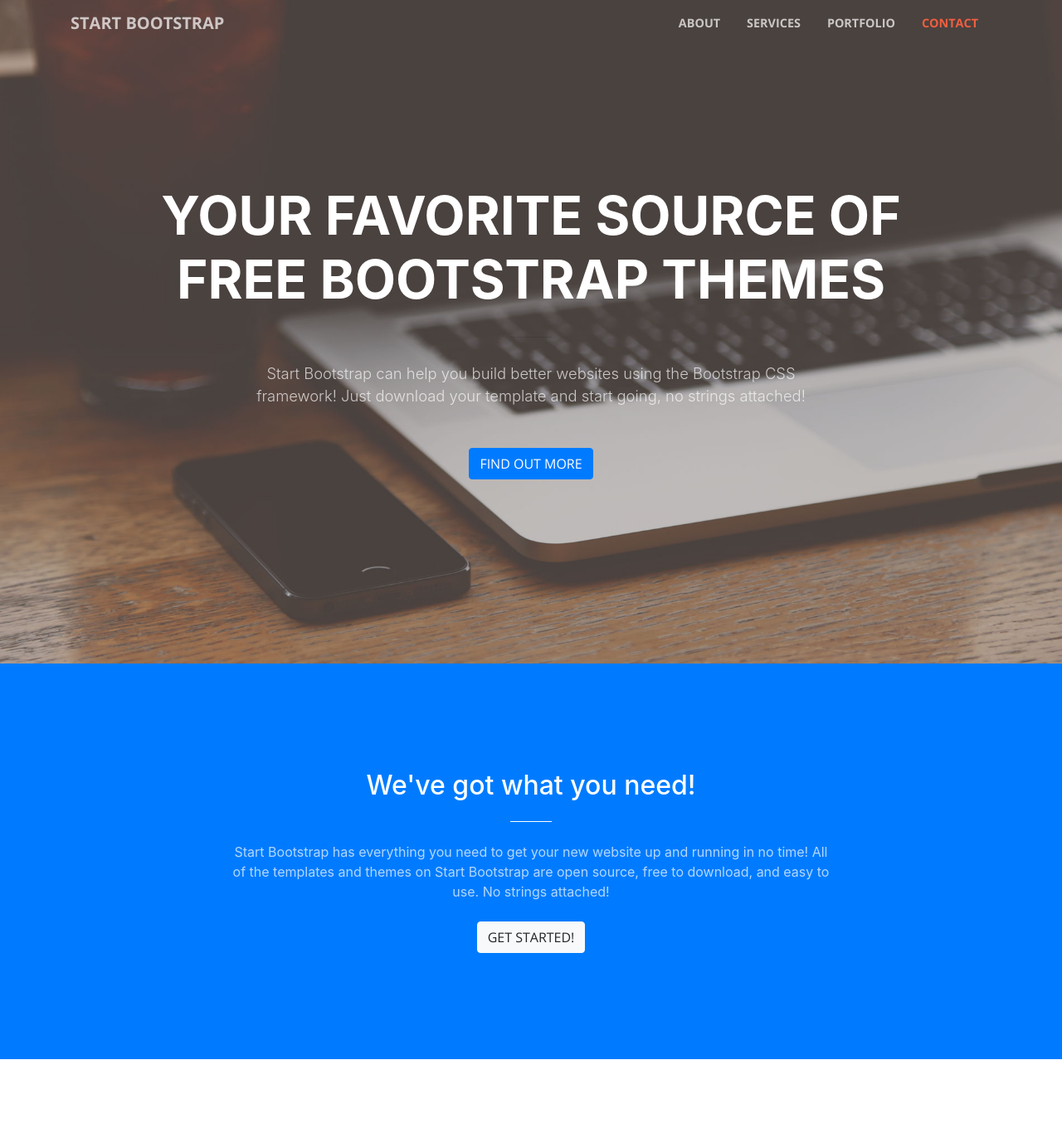
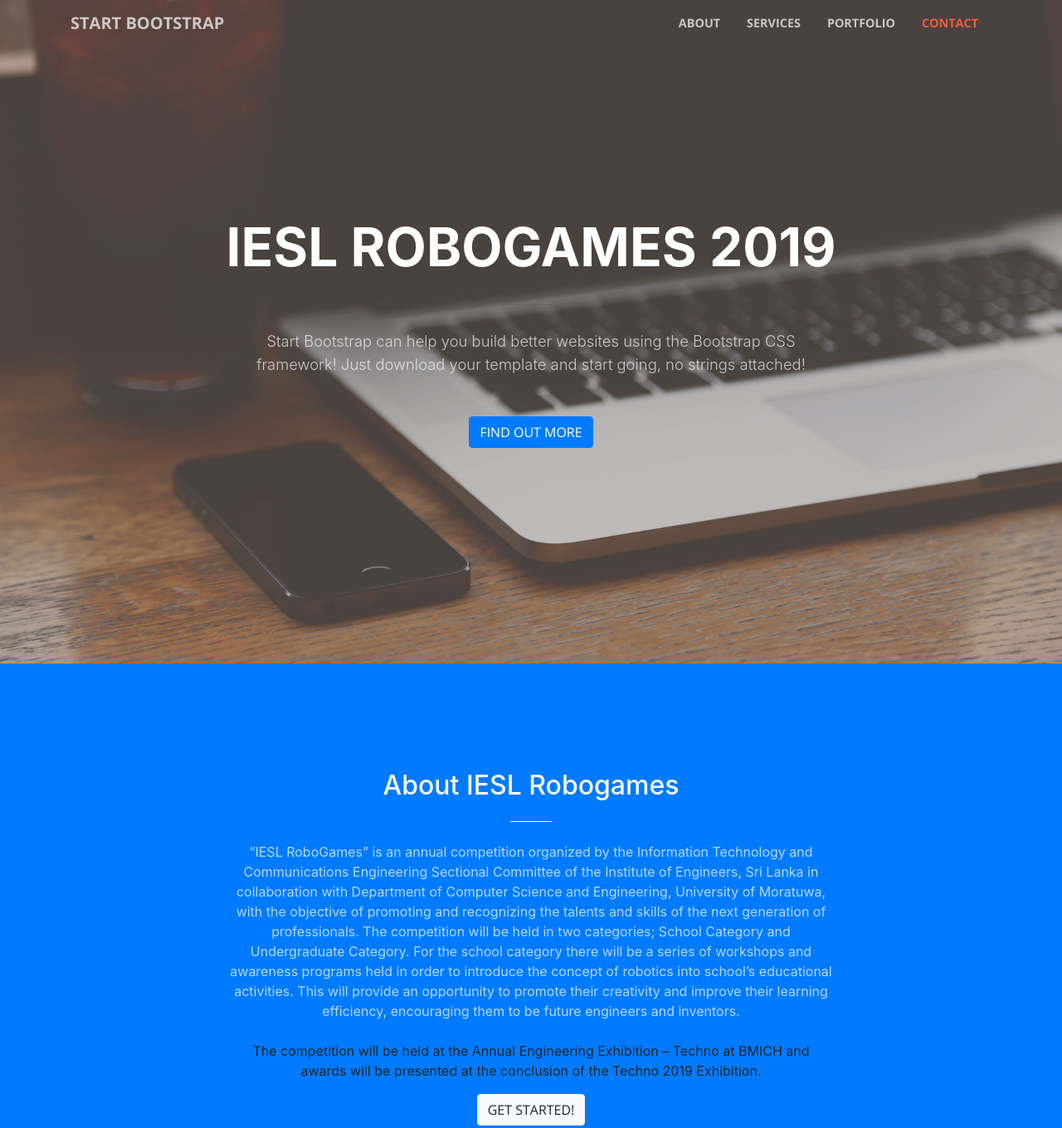
Before and after one commit to rumeshmadhusanka/robo, a website with bundled scripts: page index.html in a window 1280 px wide. Shown: the top 1360 px of the page at 83% size. Built offline with nearby package versions, Linux system fonts and the light colour scheme.

Commit message:
updating content1

```diff
--- a/index.html
+++ b/index.html
@@ -61,7 +61,7 @@
         <div class="row">
           <div class="col-lg-10 mx-auto">
             <h1 class="text-uppercase">
-              <strong>Your Favorite Source of Free Bootstrap Themes</strong>
+              <strong>IESL RoboGames 2019</strong>
             </h1>
             <hr>
           </div>
@@ -77,9 +77,13 @@
       <div class="container">
         <div class="row">
           <div class="col-lg-8 mx-auto text-center">
-            <h2 class="section-heading text-white">We've got what you need!</h2>
+            <h2 class="section-heading text-white">About IESL Robogames</h2>
             <hr class="light my-4">
-            <p class="text-faded mb-4">Start Bootstrap has everything you need to get your new website up and running in no time! All of the templates and themes on Start Bootstrap are open source, free to download, and easy to use. No strings attached!</p>
+            <p class="text-faded mb-4">“IESL RoboGames” is an annual competition organized by the Information Technology and Communications Engineering Sectional	Committee of the Institute of Engineers, Sri Lanka in collaboration with Department of Computer Science and Engineering, University of Moratuwa, with the objective of promoting and recognizing the talents and skills of the next generation of professionals.
+
+The competition will be held in two categories; School Category and Undergraduate Category. For the school category there will be a series of workshops and awareness programs held in order to introduce the concept of robotics into school’s educational activities. This will provide an opportunity to promote their creativity and improve their learning efficiency, encouraging them to be future engineers and inventors.</p>
+
+The competition will be held at the Annual Engineering Exhibition – Techno at BMICH and awards will be presented at the conclusion of the Techno 2019 Exhibition.</p>
             <a class="btn btn-light btn-xl js-scroll-trigger" href="#services">Get Started!</a>
           </div>
         </div>
```
